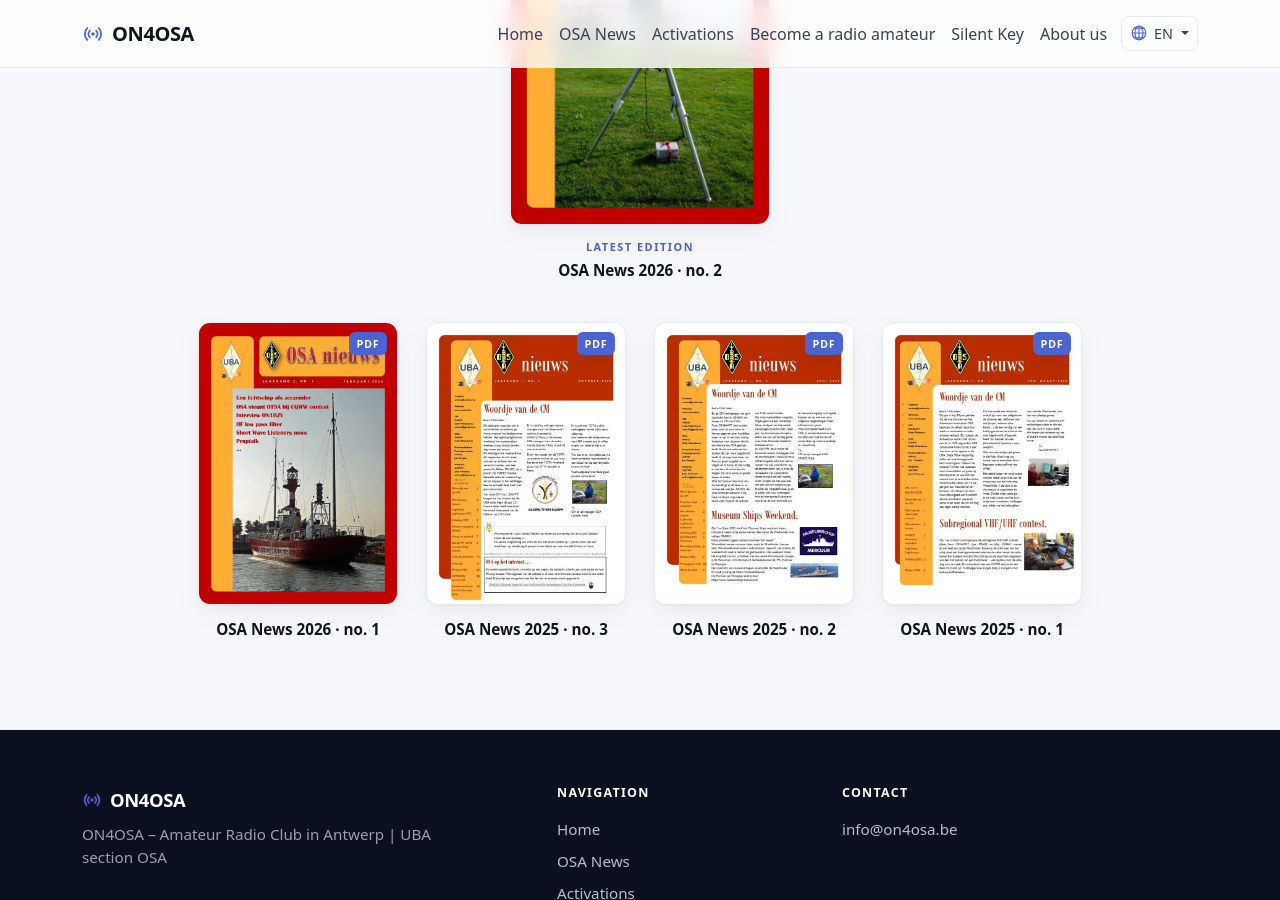
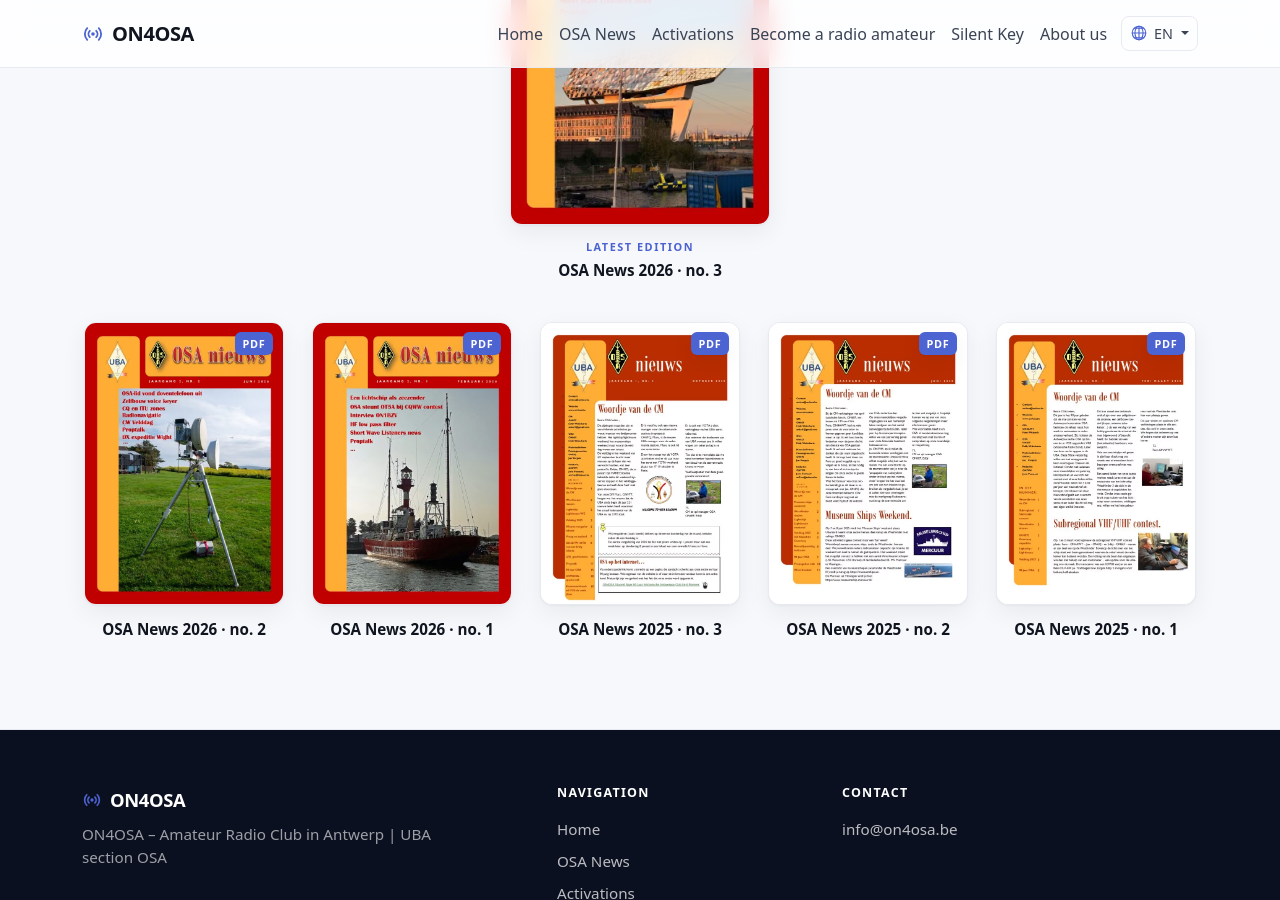
Before and after one commit to ON4OSA/on4osa.github.io, a Jekyll site: the page built from en/index.md, in a window 1280 px wide and 900 px high, scrolled down 4706 px. Built offline with Jekyll 4.4.1, drawn with Linux system fonts in a browser that asks for light colours.

Commit message:
added OSA Nieuws 2026 nr 3

```diff
--- a/_data/nieuwsbrieven.yml
+++ b/_data/nieuwsbrieven.yml
@@ -4,6 +4,9 @@
 # `file` staat in /assets/nieuwsbrieven/, thumbnail (eerste pagina) in
 # /assets/img/nieuwsbrieven/ met dezelfde bestandsnaam (.jpg).
 # Nieuwste bovenaan.
+- title_nl: OSA Nieuws 2026 · nr. 3
+  title_en: OSA News 2026 · no. 3
+  file: OSA_nieuws_2026_3
 - title_nl: OSA Nieuws 2026 · nr. 2
   title_en: OSA News 2026 · no. 2
   file: OSA_nieuws_2026_2
```
Also changed, not shown: assets/img/nieuwsbrieven/OSA_nieuws_2026_3.avif (added), assets/img/nieuwsbrieven/OSA_nieuws_2026_3.jpg (added), assets/img/nieuwsbrieven/OSA_nieuws_2026_3.webp (added), 1 other file.
